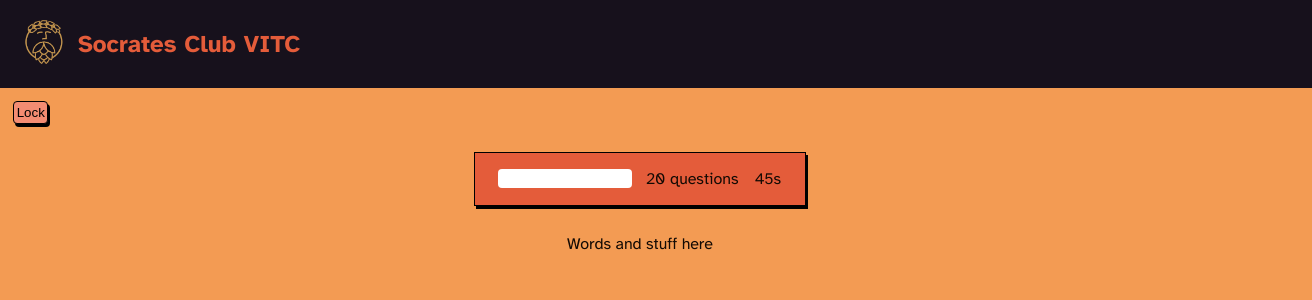
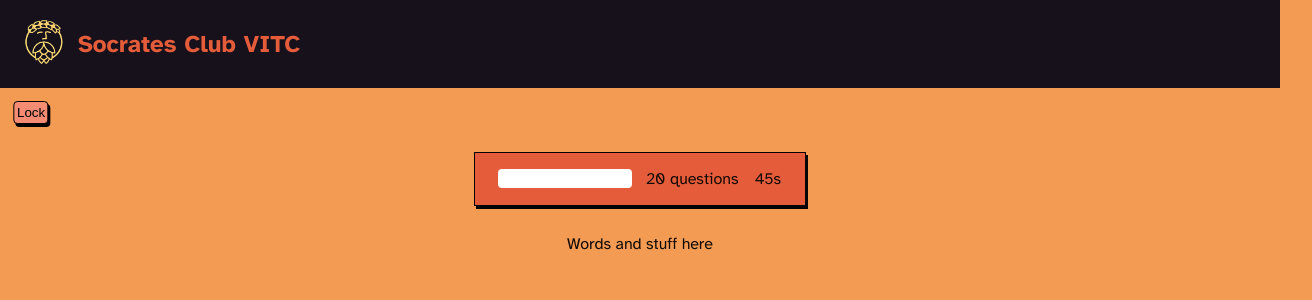
Before and after one commit to socratesclubvitc/qtimer, a React (Create React App) app: page / in a window 1280 px wide. In both pictures the pointer is over the picture 44 px from the left and 41 px from the top of the page. Shown: the top 300 px of the page, 1312 px wide, since content can reach past the window. Built offline with nearby package versions, Linux system fonts and the light colour scheme.

Commit message:
fixed navbar overflow issue

```diff
--- a/src/App.css
+++ b/src/App.css
@@ -105,7 +105,6 @@ input[type="text"] {
 }
 
 nav {
-  width: 100%;
   height: 4.5rem;
   background-color: var(--xiketic);
 
@@ -125,3 +124,7 @@ nav > * {
   width: 3em;
   height: 3em;
 }
+
+#logo:hover {
+  filter: brightness(150%)
+}
```
